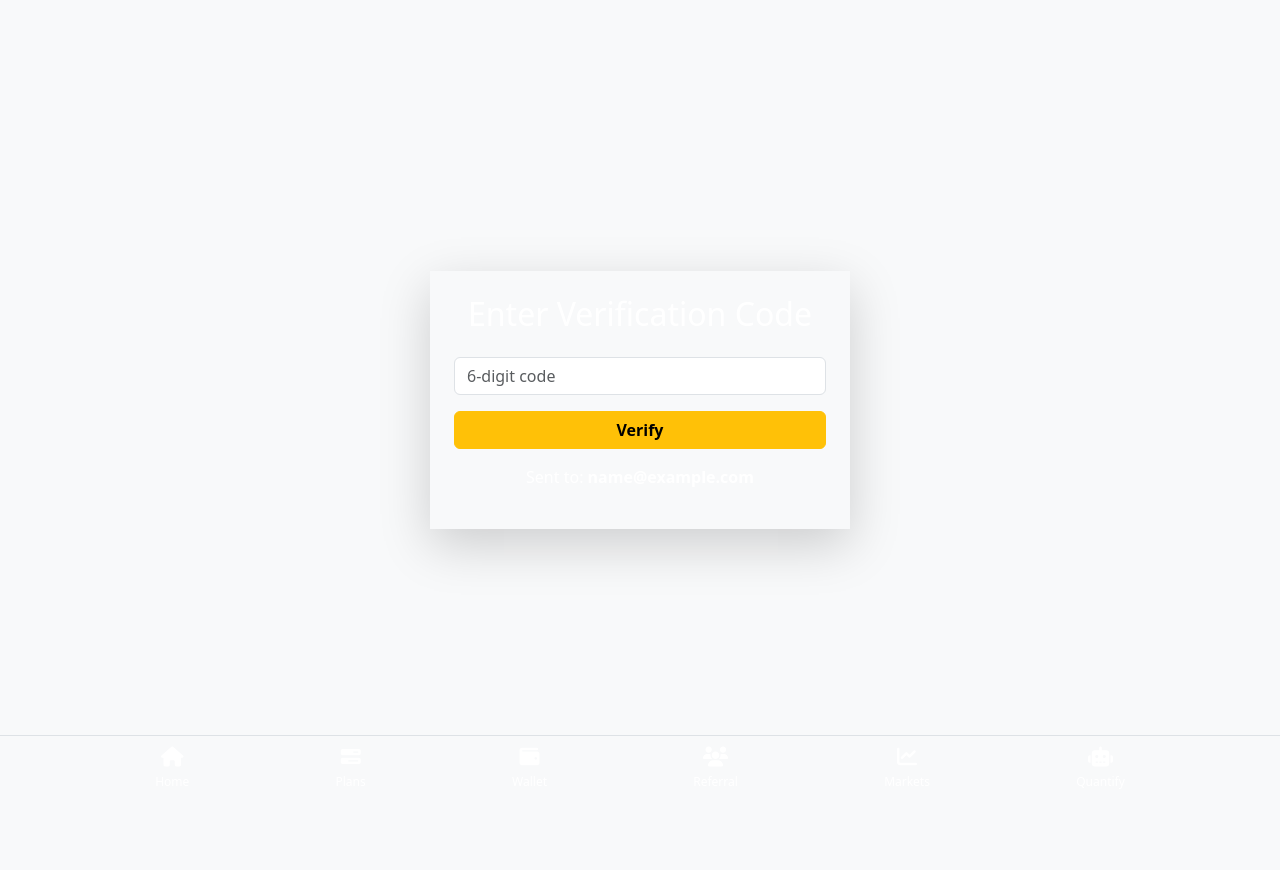
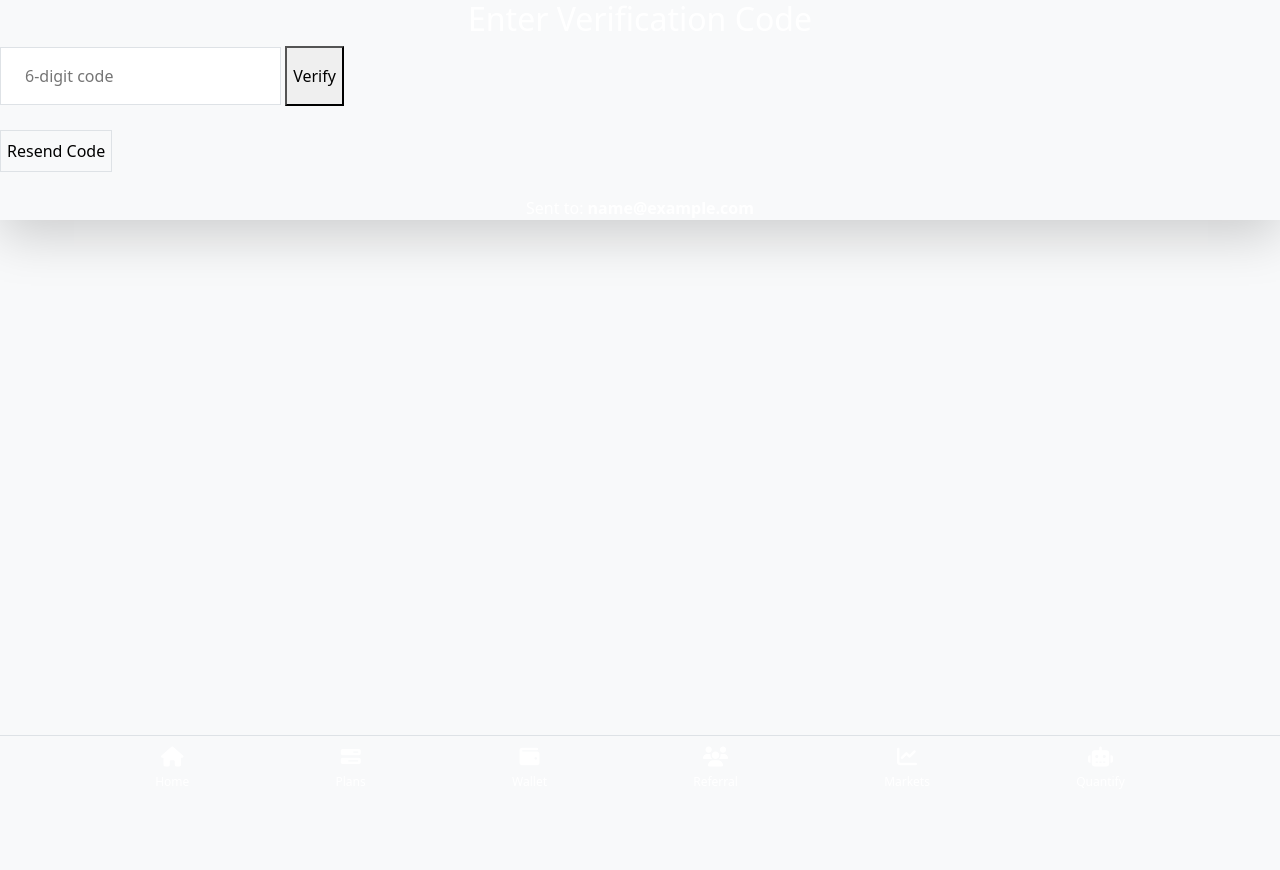
Before and after one commit to vumiiliakonga2-ctrl/-ai-invest-app, a Flask app: page /verify-code in a window 1280 px wide. After the commit the page ends 736 px from the top, so only its background shows below. Run offline with Flask 3, Linux system fonts and the light colour scheme; the visitor is signed in with stand-in values (Sample User, id 1).

Commit message:
Update verify_code.html

```diff
--- a/templates/verify_code.html
+++ b/templates/verify_code.html
@@ -3,35 +3,41 @@
 {% block body_class %}bg-blue-900 text-white{% endblock %}
 
 {% block content %}
-<div class="d-flex justify-content-center align-items-center min-vh-100">
-  <div class="bg-blue-800 p-4 rounded-2xl shadow-lg w-100" style="max-width: 420px;">
-    <h2 class="text-2xl font-bold text-center mb-4 text-yellow-400">Enter Verification Code</h2>
+<div class="flex items-center justify-center min-h-screen bg-blue-900 text-white">
+  <div class="bg-blue-800 p-10 rounded-2xl shadow-lg w-full max-w-md">
+    <h2 class="text-2xl font-bold mb-6 text-yellow-400 text-center">Enter Verification Code</h2>
 
     {% with messages = get_flashed_messages(with_categories=true) %}
       {% if messages %}
         {% for category, message in messages %}
-          <div class="mb-3 p-3 rounded text-sm font-semibold
-                      {% if category == 'success' %}bg-success text-white
-                      {% elif category == 'warning' %}bg-warning text-dark
-                      {% elif category == 'danger' or category == 'error' %}bg-danger text-white
-                      {% else %}bg-secondary text-white{% endif %}">
+          <div class="mb-4 p-3 rounded text-sm font-semibold
+                      {% if category == 'success' %}bg-green-600 text-white
+                      {% elif category == 'warning' %}bg-yellow-500 text-black
+                      {% elif category == 'danger' or category == 'error' %}bg-red-600 text-white
+                      {% else %}bg-gray-700 text-white{% endif %}">
             {{ message }}
           </div>
         {% endfor %}
       {% endif %}
     {% endwith %}
 
-    <form method="POST" class="space-y-4">
+    <form method="POST" class="space-y-5">
       <input type="text" name="code" placeholder="6-digit code" required
-             class="form-control bg-blue-700 text-white border border-blue-500 placeholder-gray-300" />
-      <button type="submit" class="btn btn-warning w-100 mt-3 fw-bold">
+             class="w-full px-4 py-3 bg-blue-700 border border-blue-500 rounded-xl text-white placeholder-gray-300 focus:outline-none focus:ring-2 focus:ring-green-400" />
+      <button type="submit"
+              class="w-full bg-yellow-400 hover:bg-yellow-500 text-black font-semibold py-3 rounded-xl transition duration-300">
         Verify
       </button>
     </form>
 
-    <p class="text-center text-gray-300 mt-3 text-sm">
-      Sent to: <strong>{{ email }}</strong>
-    </p>
+    <form method="POST" action="{{ url_for('resend_code') }}" class="mt-4">
+      <button type="submit"
+              class="w-full bg-transparent border border-yellow-400 hover:bg-yellow-400 hover:text-black text-yellow-400 font-semibold py-2 rounded-xl transition duration-300">
+        Resend Code
+      </button>
+    </form>
+
+    <p class="text-gray-400 mt-4 text-sm text-center">Sent to: <strong>{{ email }}</strong></p>
   </div>
 </div>
 {% endblock %}
```
